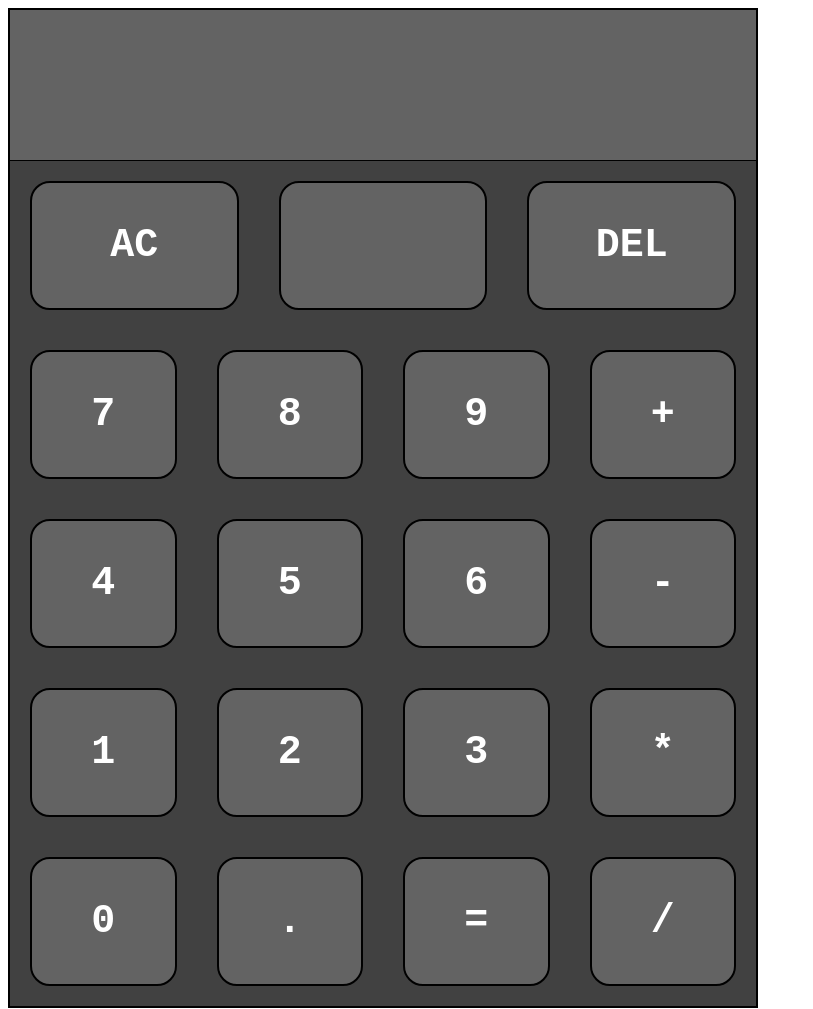
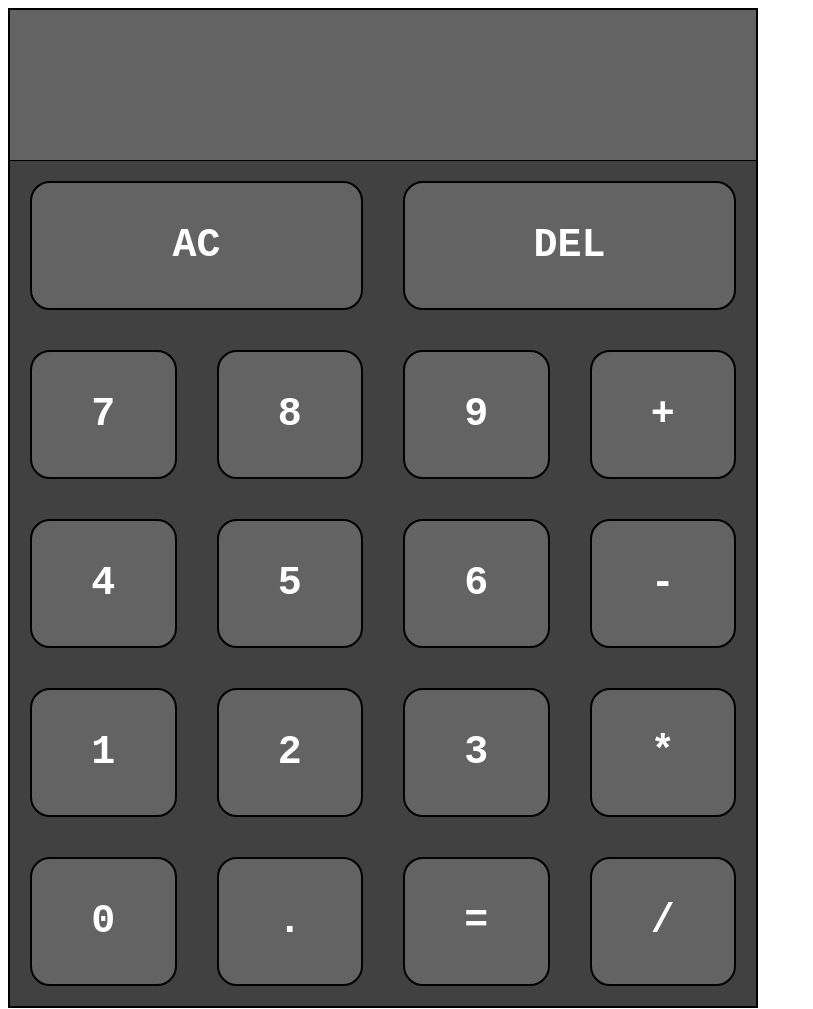
Before and after one commit to CleverPretzel/calculator, a plain HTML site: page index.html in a window 1280 px wide. Shown: the whole page, without its empty margins (0-813 px from the left). Drawn offline with Linux system fonts and the light colour scheme.

Commit message:
Remove empty button

```diff
--- a/index.html
+++ b/index.html
@@ -12,7 +12,6 @@
     <div class="display-container"><p class="display"></p></div>
     <div class="row">
       <div class="button-container clear"><p>AC</p></div>
-      <div class="button-container empty"></div>
       <div class="button-container delete"><p>DEL</p></div>
     </div>
     <div class="row">
```
